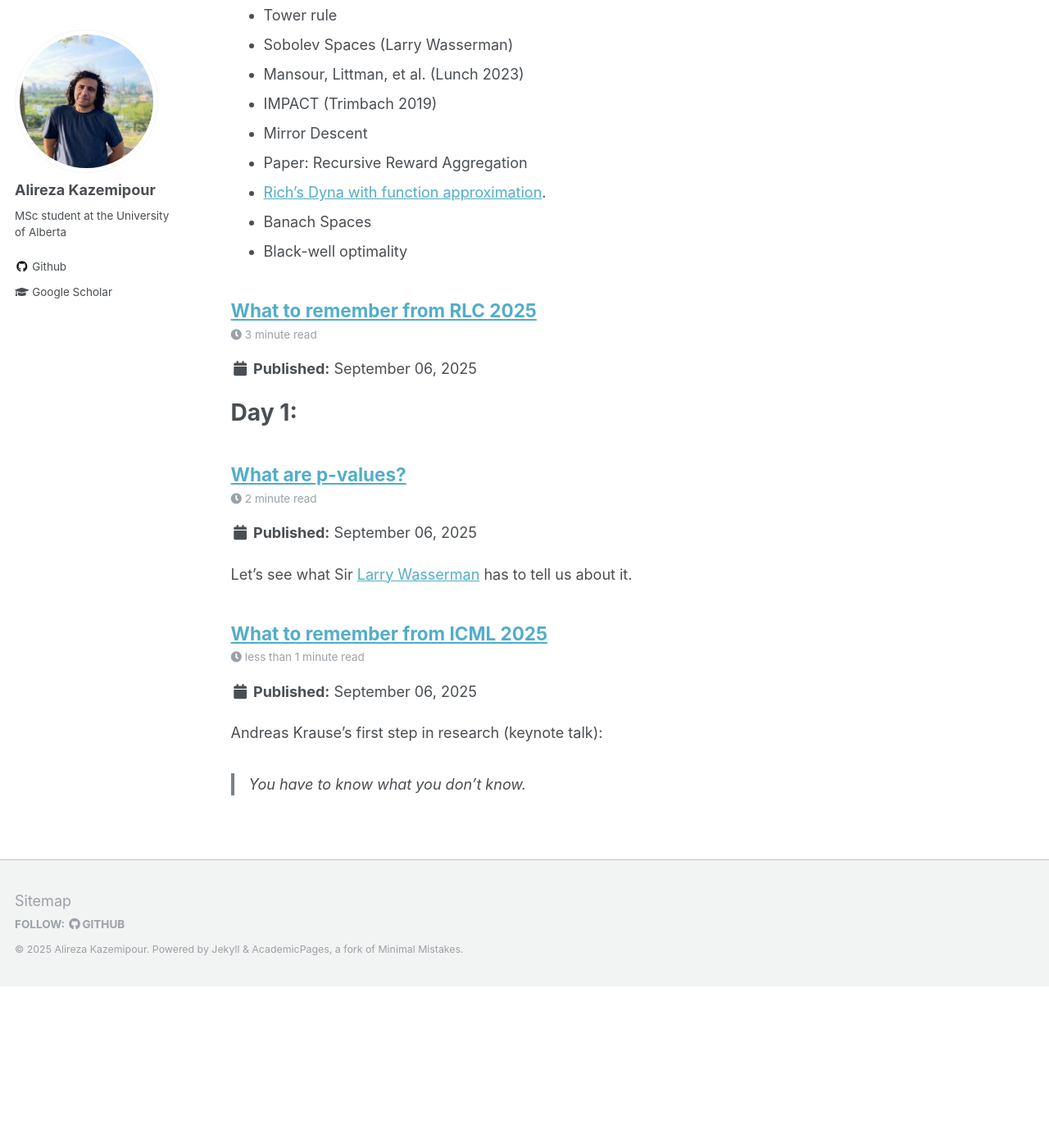
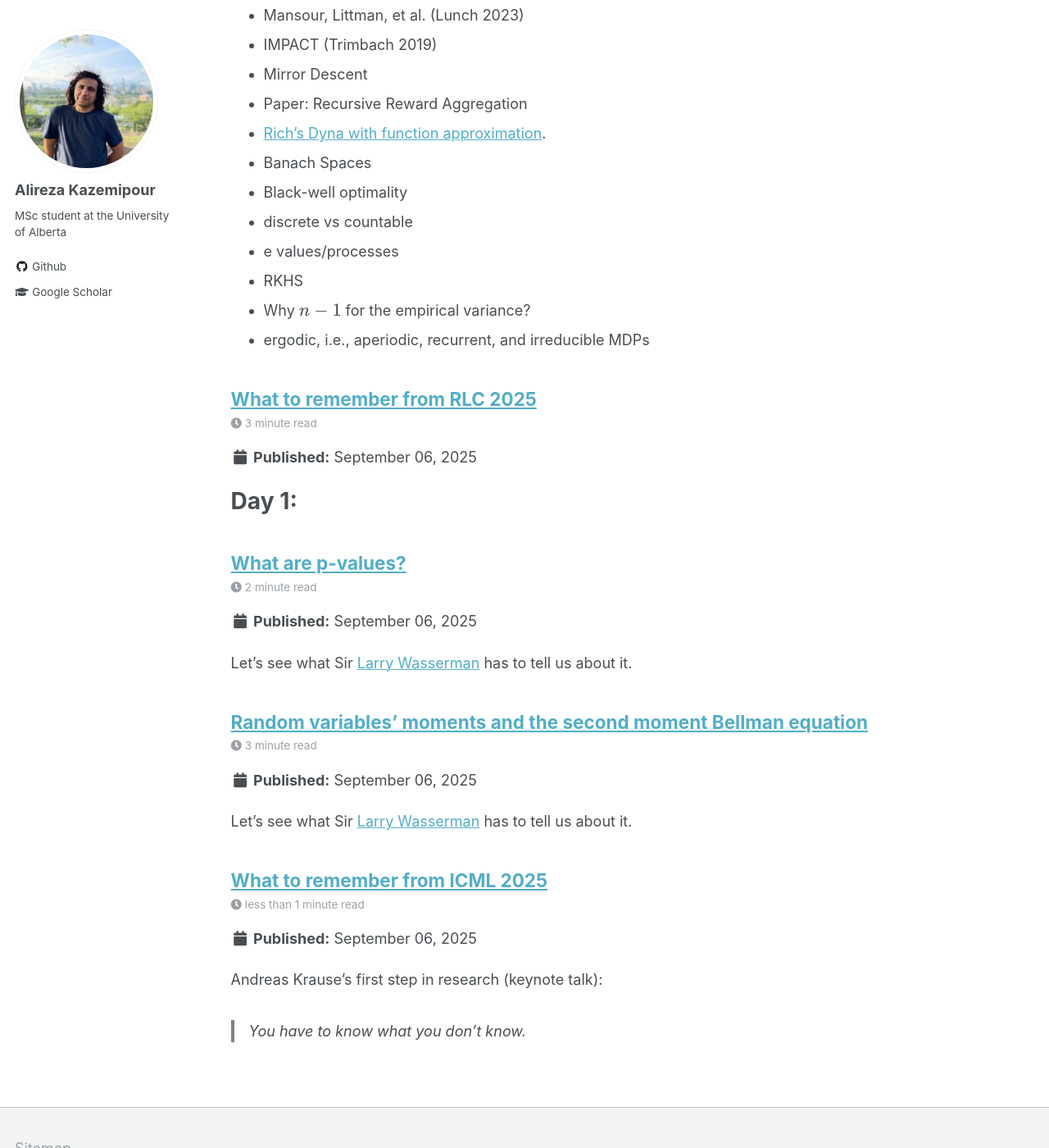
Before and after one commit to alirezakazemipour/alirezakazemipour.github.io, a Jekyll site: the page built from _pages/year-archive.html, in a window 1280 px wide and 1400 px high, scrolled down 913 px. Shown: the whole window at 82% size. Built offline with Jekyll 4.4.1, drawn with Linux system fonts in a browser that asks for light colours; formulas are drawn with MathJax 3; before the commit the page ends 2117 px from its top, so only the background shows below that; some of the changed lines change nothing that is shown; some of the changed text lies outside the part shown.

Commit message:
initiated the moments post

```diff
--- /dev/null
+++ b/_posts/2025-09-6-mmnts-bllmn.md
@@ -0,0 +1,69 @@
+---
+title: "Random variables' moments and the second moment Bellman equation"
+permalink: /posts/2025/08/mmnts-bllmn/
+date: 2025-09-6
+tags:
+  - learning
+---
+
+Let's see what Sir [Larry Wasserman](https://www.stat.cmu.edu/~brian/valerie/617-2022/0%20-%20books/2004%20-%20wasserman%20-%20all%20of%20statistics.pdf) has to tell us about it.
+
+# Definitions
+
+__Definition__. The $k^{\text{th}}$ moment of a random variable $X$ is $\mathbb{E}\left[X^k\right]$, assuming $\mathbb{E}\left[|X|^k\right]$ exits. With this definition the mean is the first moment.
+
+__Definition__ .The variance of a random variable $X$ with mean $\mu$ is defined by
+
+$$\mathbb{V}(X) = \mathbb{E}[X - m]^2.$$
+
+The relation between the first and second moment, and the variance is as follows (the variance is the difference between the second and the first moment square):
+
+$$\mathbb{V}(X) = \mathbb{E}[X^2] - \mathbb{E}[X]^2 .$$
+
+# Mean and variance in discounted MDPs
+
+I follow the derivation of [Tamar, et al. 2013](https://jmlr.org/papers/volume17/14-335/14-335.pdf).
+
+We assume we're in the episodic settings. The state space is finite $\mathcal{X} = \{1, \dots, n\}$ and there is a special terminal state $x_T$. We assume the agent follows a _fixed_ proper (definition below) policy $\pi$. Let $r_\pi \in \mathbb{R}^n$ and $P_\pi \in \mathbb{R}^{n \times n}$ denote the expected reward vector and the transition probability induced by $\pi$. Let $\tau = \min \{t > 0 \mid X_t = X_T \}$ denote the first visit time to the terminal state, and let the random variable $G$ denote the accumulated discounted reward along the trajectory until that time
+
+$$G = \sum_{t = 0}^{\tau - 1} \gamma^t r_\pi(X_t).$$
+
+Then, the first and the second moment of $G$ are equal to
+
+$$J(x) = \mathbb{E}[G \mid X_0 = x] \\
+M(x) = \mathbb{E}[G^2 \mid X_0 = x] .$$
+
+Let's expand each. First $J(x)$:
+
+$$\begin{align*}
+J(x)  &= \mathbb{E} \left[ \sum_{t = 0}^{\tau - 1} \gamma^t r_\pi(X_t) \middle\vert X_0 = x \right] \\
+&= r_\pi(x) + \mathbb{E} \left[ \sum_{t = 1}^{\tau - 1} \gamma^t r_\pi(X_t) \middle\vert X_0 = x\right] \\
+& = r_\pi(x) + \gamma \mathbb{E} \left[ \mathbb{E}\left[\sum_{t = 1}^{\tau - 1} \gamma^{t - 1} r_\pi(X_t) \middle\vert X_0 = x, X_1 = x' \right]\right] & \text{(tower rule)} \\
+& = r_\pi(x) + \gamma \mathbb{E}\left[J(x') \right] \\
+& = r_\pi(x) + \gamma \sum_{x'} P_\pi\left(x' \middle\vert x\right)J\left(x'\right). &  \text{(Bellman equation)}
+\end{align*} $$
+
+Now $M(x)$:
+$$\begin{align*}
+M(x)  &= \mathbb{E} \left[ \left(\sum_{t = 0}^{\tau - 1} \gamma^t r_\pi(X_t)\right)^2 \middle\vert X_0 = x \right] \\
+&= \mathbb{E} \left[ \left(r_\pi(x) + \sum_{t = 1}^{\tau - 1} \gamma^t r_\pi(X_t)\right)^2 \middle\vert X_0 = x \right] \\
+& = r_\pi(x)^2 + 2r_\pi(x)\mathbb{E} \left[  \sum_{t = 1}^{\tau - 1} \gamma^t r_\pi(X_t) \middle\vert X_0 = x \right] + \mathbb{E} \left[ \left(\sum_{t = 1}^{\tau - 1} \gamma^t r_\pi(X_t)\right)^2 \middle\vert X_0 = x \right] \\
+& r_\pi(x)^2 + 2\gamma r_\pi(x) \sum_{x' }P_\pi\left(x' \middle\vert x\right)J(x') + \gamma^2 \sum_{x' }P_\pi\left(x' \middle\vert x\right)M(x').
+\end{align*} $$
+
+So the variance of $G$ at state $x$ is equal to
+
+$$\begin{align*}
+V(x) = \mathbb{V}(G \mid X_0=x) & = M(x) - J(x)^2  \\
+& = \gamma^2 \sum_{x' }P_\pi\left(x' \middle\vert x\right)M(x') - \left(\gamma \sum_{x'} P_\pi\left(x' \middle\vert x\right)J\left(x'\right)\right)^2 \\
+& = \gamma^2\left[ \sum_{x' }P_\pi\left(x' \middle\vert x\right)M(x')  - \left(\sum_{x'} P_\pi\left(x' \middle\vert x\right)J\left(x'\right)\right)^2 \right] \\
+& \geq \gamma^2\left[ \sum_{x' }P_\pi\left(x' \middle\vert x\right)M(x')  - \sum_{x'} P_\pi\left(x' \middle\vert x\right)^2 J\left(x'\right)^2 \right] & \text {(Cauchy Swhartz)} \\
+& \geq \gamma^2\left[ \sum_{x'} P_\pi\left(x' \middle\vert x\right) \left(M\left(x'\right) - J(x')^2\right) \right] \\
+& = \gamma^2 \mathbb{E}\left[V(x') \right].
+\end{align*}$$
+
+The above display shows that the variance of the return for a state is mostly influenced by the states that are temporally close to it. Further states' variance is discounted at a fast geometric rate. For example, the effect of the variance at the state just before the terminal state on the initial state is about $\gamma^{2n}$. This matches our intuition as well.
+
+__Definition__. [Bertsekas, Neuro dynamic programming] A stationary policy $\pi$ is said to be proper if, using this policy, there is positive probability that the termination state will be reached after at most $n$ stages, regardless of the initial state, that is, if
+
+$$\max_{x = 1, \dots, n} \mathbb{P}_{\pi} \left( X_n \neq x_T \mid X_0=x\right) < 1$$.
--- a/_posts/2025-09-8-lstofunknwn.md
+++ b/_posts/2025-09-8-lstofunknwn.md
@@ -9,9 +9,7 @@ tags:
 # Mentioned in RLC 2025
 - Bounded rationality
 - $\pi: (O, A)^* \to A$
-- Moments of a random variable
-- We have a Bellman operator for the second moment (Tamar 2013)
-- Non-parametric bandits: Arms' distribution can be multi modal, not conforming to a single parameter exponential family.
+- - Non-parametric bandits: Arms' distribution can be multi modal, not conforming to a single parameter exponential family.
 - Thomson Sampling only works for parameteric bandits.
 - Statistical bootstrap (ET94)
 - Pure exploration
@@ -30,3 +28,8 @@ tags:
 - [Rich's Dyna with function approximation](https://drive.google.com/drive/folders/1cMJWR90IkMxWngWpjOtD-qdLS_a7KiYL).
 - Banach Spaces
 - Black-well optimality
+- discrete vs countable
+- e values/processes
+- RKHS
+- Why $n-1$ for the empirical variance?
+- ergodic, i.e., aperiodic, recurrent, and irreducible MDPs
```
